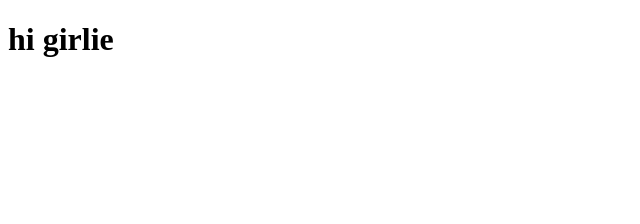
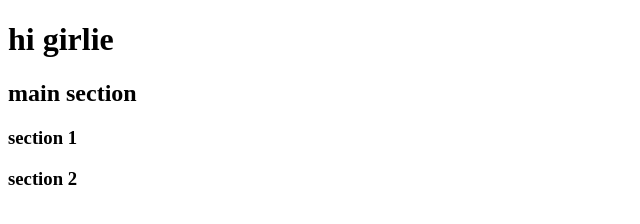
Before and after one commit to sidneyengstrom/git-demo, a plain HTML site: page index.html in a window 1280 px wide. Shown: the whole page, without its empty margins (0-640 px from the left). Drawn offline with Linux system fonts and the light colour scheme.

Commit message:
added heading, main element with 2 sections

```diff
--- a/index.html
+++ b/index.html
@@ -7,5 +7,14 @@
 </head>
 <body>
     <h1>hi girlie</h1>
+    <main>
+        <h2>main section</h2>
+        <section>
+            <h3>section 1</h3>
+        </section>
+        <section>
+            <h3>section 2</h3>
+        </section>
+    </main>
 </body>
 </html>
```
